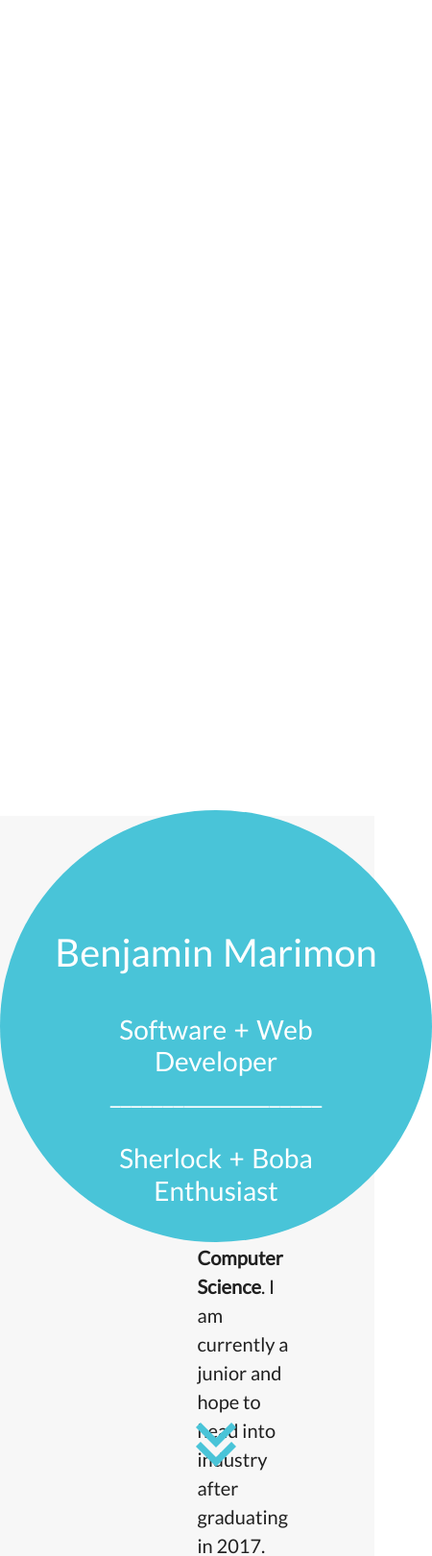
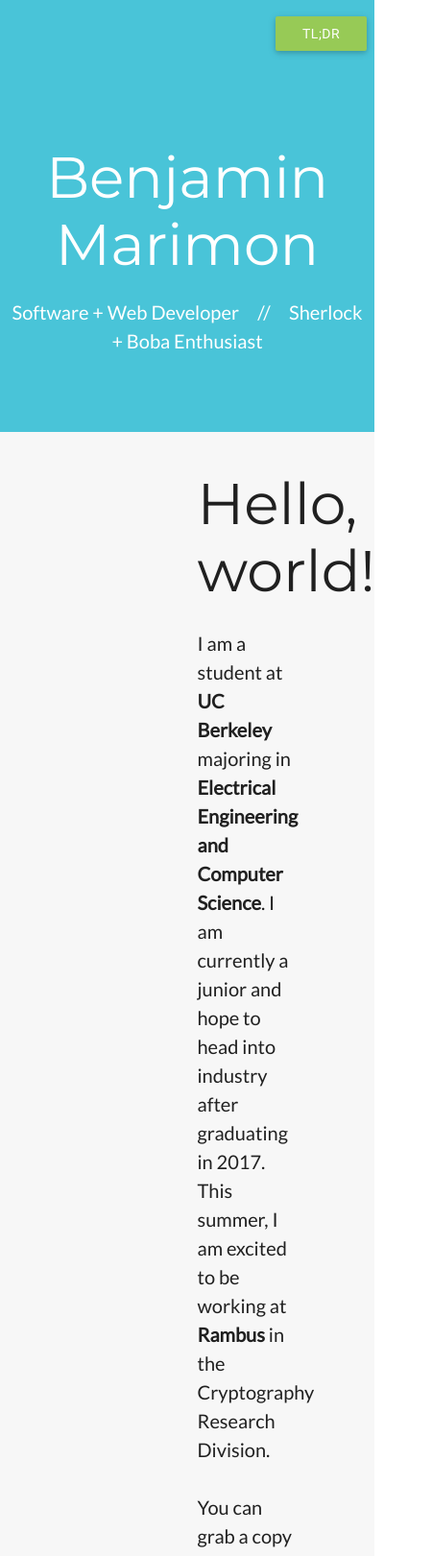
Before and after one commit to bsmarimon/bsmarimon.github.io, a plain HTML site: page index.html in a window 390 px wide. Shown: the top 1621 px of the page at 96% size, 450 px wide, since content can reach past the window. Drawn offline with Linux system fonts and the light colour scheme.

Commit message:
removed the dots

```diff
--- a/css/style.css
+++ b/css/style.css
@@ -9,6 +9,7 @@ body {
     height:100%;
     width: 100%;
     text-align: center;
+    font-weight: normal;
 }
 
 h2 {
@@ -27,13 +28,18 @@ h3 {
 }
 
 .divider {
-    margin-bottom: 50px;
-    margin-top: 50px;
+    margin-bottom: 75px;
+    margin-top: 75px;
     margin-left: auto;
     margin-right: auto;
-    width: 200px;
-    height: 15px;
+    width: 35%;
+    height: 2px;
     background-color: #49C4D8;
+}
+
+.profile {
+    margin-top: auto;
+    margin-bottom: auto;
 }
 
 /*
@@ -42,21 +48,74 @@ Intro CSS
 ==========================================================
  */
 
-.mdi-hardware-keyboard-arrow-down {
-    color: #49C4D8;
-    display: block;
-    height: 20px;
+.tldr {
+    position: fixed;
+    top: 2%;
+    right: 2%;
+    background-color: #97CA56;
+
 }
 
-.arrow-icon {
-    bottom: 0;
-    margin-left: auto;
-    margin-right: auto;
+.tldr:hover {
+    background-color: #97CA56;
 }
 
-.hero-circle .name {
-    font-size: 40px;
+.tldrHeader {
+    color: black;
 }
+
+.tldrMain {
+    text-align: left;
+    font-size: 18px;
+    font-family: Lato, sans-serif;
+    color: black;
+}
+
+.tldrText {
+    font-family: Lato, sans-serif;
+    font-size: 18px;
+
+}
+
+.introText {
+    font-family: Lato;
+
+    font-size: 20px !important;
+
+    text-align: center;
+}
+
+.name {
+    margin-bottom: 0px;
+    margin-top: 0px;
+    padding-top: 150px;
+    text-align: center;
+    line-height: 70px;
+}
+
+.intro {
+    background-color: #49C4D8;
+    height: 100%;
+    width: 100%;
+    margin-top: 0px;
+    color: white;
+    height: 450px;
+}
+
+.loadingText {
+    margin: 0px;
+    padding: 0px;
+}
+
+/*
+"#EF6C77"
+"#97CA56"
+"#49C4D8"
+"#AE83EE"
+"#3A3B5F"
+"#DBA70E"
+"#C85611"
+*/
 
 /*
 ==========================================================
@@ -166,7 +225,7 @@ Footer
 
 .footer {
     background-color: #49C4D8;
-    height: 75px;
+    height: 100%;
     margin: 0px;
 }
 
@@ -207,71 +266,3 @@ Footer
 .footertextR a:hover {
     text-decoration: underline;
 }
-
-/*
-==========================================================
-CSS for ball animations, credit to Dryden Williams, visit
-his site here, http://www.drydenwilliams.co.uk/
-==========================================================
- */
-
-#canvas{
-    width: 100%;
-    height: 100%;
-}
-
-.wrapper {
-    height: 650px;
-}
-
-.nopadding {
-    padding: 0;
-}
-
-.inner {
-    padding-top: 170px;
-}
-
-.wrapper{
-    position: absolute;
-    top: 0;
-    width: 100%;
-    height: 100%;
-    line-height: 1.2;
-    z-index: 10;
-}
-.casper-holder {
-    font-size: 0;
-    height: 100%;
-    margin: 0 auto;
-    position: relative;
-}
-
-.casper {
-    height: 100%;
-    display: inline-block;
-    vertical-align: middle;
-}
-.hero-circle {
-    display: inline-block;
-    vertical-align: middle;
-    font-size: 19px;
-    color: white;
-    border-radius: 50%;
-    width: 450px;
-    height: 450px;
-    padding: 38px;
-    position: relative;
-}
-
-.hero-circle h1{
-    color: white;
-}
-
-.hero-circle p {
-    color: white;
-    word-spacing: 2px;
-    line-height: inherit;
-    font-size: 28px;
-    font-family: Lato, sans-serif;
-}
--- a/index.html
+++ b/index.html
@@ -9,7 +9,9 @@
         <!--Let browser know website is optimized for mobile-->
         <meta name="viewport" content="width=device-width, initial-scale=1.0, maximum-scale=1.0, user-scalable=no"/>
 
+        <link href="css/loadingbar.css" rel="stylesheet">
         <link href="css/style.css" rel="stylesheet">
+
         <link href="http://fonts.googleapis.com/css?family=Oswald" rel="stylesheet" type="text/css">
         <link href="http://fonts.googleapis.com/css?family=Lato" rel="stylesheet" type="text/css">
         <link href="http://fonts.googleapis.com/css?family=Montserrat" rel="stylesheet" type="text/css">
@@ -21,23 +23,39 @@
 
         Check out his instagram too, he's actually quite handsome.
         ========================================================== -->
-        <section id="background">
-            <canvas id="canvas"></canvas>
-              <div class="wrapper">
-                <div class="casper-holder">
-                    <div class="casper"></div>
-                    <div class="hero-circle"><br><br>
-                        <p class="name">Benjamin Marimon</p>
-                        <p>Software + Web <br> Developer <br> ____________________ <br> <br> Sherlock + Boba <br>Enthusiast</p>
-                        <!-- Don't act like you've never done it as a quick fix! -->
-                        <br><br><br><br><br><br><br>
-                        <i class="large mdi-hardware-keyboard-arrow-down arrow-spacing"></i>
-                        <i class="large mdi-hardware-keyboard-arrow-down"></i>
+        <div class="intro">
+            <a class="waves-effect waves-light btn modal-trigger tldr" href="#modal1">TL;DR</a>
+            <div id="modal1" class="modal">
+                <div class="modal-content">
+
+                    <div class="row rowFix">
+                    <h3 class="tldrHeader">TL;DR</h3>
+                    <p class="tldrMain">I am an Electrical Engineering and Computer Science at UC Berkeley ('17) with an interest in Web Development and Computer Security. This summer, I am working at Rambus headquarters in Sunnyvale, CA.</p>
+                        <div class="col s12 m4">
+                            <p class="tldrText"><a target="_blank" href="BenjaminMarimonResume.pdf">Resume</a></p>
+                        </div>
+                        <div class="col s12 m4">
+                            <p class="tldrText"><a target="_blank" href="https://github.com/bsmarimon">Github</a></p>
+                        </div>
+                        <div class="col s12 m4">
+                            <p class="tldrText"><a href="mailto:bsmarimon@berkeley.edu" target="_top">Email</a></p>
+                        </div>
+                    </div>
+                </div>
+                <div class="modal-footer">
+                    <p class="tldrText"><a href="#!" class=" modal-action modal-close waves-effect waves-green btn-flat">Close</a></p>
+                </div>
+            </div>
+
+
+                <div class="row rowFix">
+                    <h2 class="name">Benjamin Marimon</h2>
+                    <div class="col s12">
+                        <p class="introText">Software + Web Developer &nbsp &nbsp // &nbsp &nbsp Sherlock + Boba Enthusiast</p>
                     </div>
                 </div>
 
-            </div>
-        </section>
+        </div>
         <div class="about">
             <div class="row rowFix">
                 <div class="col s4 offset-s6">
@@ -49,11 +67,10 @@
                         You can grab a copy of my <b>resume</b> from <a target="_blank" href="BenjaminMarimonResume.pdf">here</a> or look at an expanded version further down (coming soon).
                         <br>
                         <br>
-                        This site was built using Google's Materialize CSS framework, Javascript, and JQuery. You can check out the <a target="_blank" href="https://github.com/bsmarimon/bsmarimon.github.io">repo</a> too.
+                        This site was built using Materialize, Javascript, and JQuery. You can check out the <a target="_blank" href="https://github.com/bsmarimon/bsmarimon.github.io">repo</a> too.
                     </p>
                 </div>
-                <div class="col s2"></div>
-              </div>
+            </div>
         <div>
 
         <div class="divider"></div>
@@ -123,14 +140,16 @@
                         <a target="_blank" href="https://github.com/bsmarimon">Github</a> &bull;
                         <a href="mailto:bsmarimon@berkeley.edu" target="_top">Email</a> &bull;
                         <a target="_blank" href="https://www.linkedin.com/pub/benjamin-marimon/a4/b6a/b64">Linkedin</a>
-                        <br>Credit to <a target="_blank" href="http://www.drydenwilliams.co.uk/">Dryden Williams</a> for Ball Animations</p>
                 </div>
             </div>
 
         </footer>
 
+        <script src="js/modernizr.js"></script>
         <script src="js/jquery-2.1.1.min.js"></script>
+        <script src="js/materialize.min.js"></script>
         <script src="js/script.js"></script>
         <script src="js/dots.js"></script>
+        <script src="js/main.js"></script>
     </body>
 </html>
--- a/js/dots.js
+++ /dev/null
@@ -1,134 +0,0 @@
-// ==========================================================
-// Javascript for ball animations, credit to Dryden Williams,
-// visit his site here, http://www.drydenwilliams.co.uk/
-//
-// Slight modifications to color and canvas dimensions.
-//
-// Check out his instagram too, he's actually quite handsome.
-// ==========================================================
-
-
-
-// Thanks to http://hakim.se/ for help with understanding particles
-
-var dots = [],
-	colors = [
-		["#EF6C77", "#97CA56", "#AE83EE", "#49C4D8",]
-	]
-	random = colors[Math.floor(Math.random() * colors.length)],
-	canvas = document.getElementById("canvas"),
-	context = canvas.getContext("2d"),
-	$welcome = $(".hero-circle"),
-	$down_arrow = $(".down-arrow circle, .down-arrow g polyline");
-
-	$($welcome, $down_arrow).css("background-color", random[3]);
-	$down_arrow.css( "stroke" , random[3] );
-
-	canvas.width = window.innerWidth;
-	canvas.height = window.innerHeight;
-
-function DotConstructor(){
-	self = this;
-	this.x = [];
-	this.radius = this.callRadius();
-	for( var i = 0; i < 25; i++ ) {
-		var color = null;
-		if( Math.random() > 0.5){
-			color = random[0];
-		} else if ( Math.random() > 0.5){
-			color = random[1];
-		} else {
-			color = random[2];
-		}
-
-		dots.push( {
-			x: Math.random()* window.innerWidth,
-			y:Math.random() * window.innerHeight,
-			vx: Math.random(),
-			vy: Math.random(),
-			radius: Math.round(Math.random() * this.radius),
-			color: color
-		} );
-
-	}
-}
-
-DotConstructor.prototype.changeColor = function(){
-	var arr = [];
-	var newColor = colors[Math.floor(Math.random() * colors.length)];
-	for( var i = 0; i < dots.length; i++ ) {
-		arr.push(dots[i].radius);
-		if( dots[i].radius < Math.round(Math.random() * this.radius)){
-			dots[i].color = newColor[0]
-		} else if ( dots[i].radius > Math.round(Math.random() * this.radius)) {
-			dots[i].color = newColor[1]
-		} else {
-			dots[i].color = newColor[2]
-		}
-
-	}
-}
-
-DotConstructor.prototype.initialize = function(){
-	window.addEventListener('resize', this.resizeCanvas, false);
-	setInterval( self.timeout, 40 );
-	//setInterval( self.changeColor, 7000 );
-	context.beginPath();
-}
-
-DotConstructor.prototype.timeout = function(){
-	context.clearRect(0, 0, window.innerWidth, window.innerHeight);
-	self.move();
-}
-
-DotConstructor.prototype.move = function(){
-	for( var i = 0; i < dots.length; i++ ) {
-		dots[i].x += dots[i].vx; // dots[i].x = dots[i].x + dots[i].vx
-		dots[i].y += dots[i].vy;
-
-
-		if( dots[i].x + dots[i].radius > window.innerWidth ) {
-			dots[i].vx = - 1 - Math.random();
-		}
-		else if ( dots[i].x - dots[i].radius < 0 ) {
-			dots[i].vx = 1 + Math.random();
-		}
-		else {
-			dots[i].vx *= 1 + Math.random() * 0.005;
-		}
-
-		if( dots[i].y + dots[i].radius > window.innerHeight ) {
-			dots[i].vy = - 1 - Math.random();
-		}
-		else if ( dots[i].y - dots[i].radius < 0 ) {
-			dots[i].vy = 1 + Math.random();
-		}
-		else {
-			dots[i].vy *= 1 + Math.random() * 0.005;
-		}
-
-		context.beginPath();
-		context.fillStyle = dots[i].color;
-		context.beginPath();
-		context.arc( dots[i].x , dots[i].y , dots[i].radius , 0 , Math.PI * 2 , true );
-		context.closePath();
-		context.fill();
-	}
-}
-
-DotConstructor.prototype.resizeCanvas = function(e) {
-	canvas.width = window.innerWidth;
-	canvas.height = window.innerHeight;
-}
-
-DotConstructor.prototype.callRadius = function( ) {
-	if( canvas.width <= 640 ){
-		return 0;
-	} else {
-		return 100;
-	}
-}
-
-
-var firstDots = new DotConstructor();
-firstDots.initialize();
--- a/js/script.js
+++ b/js/script.js
@@ -1,4 +1,5 @@
 $(document).ready(function(){
+	var firstClick = true;
 	var phraseTable = ["console.log('Hello, world!')",
 	"print ('Hello, world!')",
 	"document.write ('Hello, world!')",
@@ -8,7 +9,13 @@ $(document).ready(function(){
 	];
 
     $(".hello").click(function(){
+    	if (firstClick) {
+    		phraseTable.push("Hello, world!")
+    		firstClick = false
+    	}
     	var random = phraseTable[Math.floor(Math.random() * phraseTable.length)];
         $(".hello").text(random);
     });
+
+    $('.modal-trigger').leanModal();
 });
```
